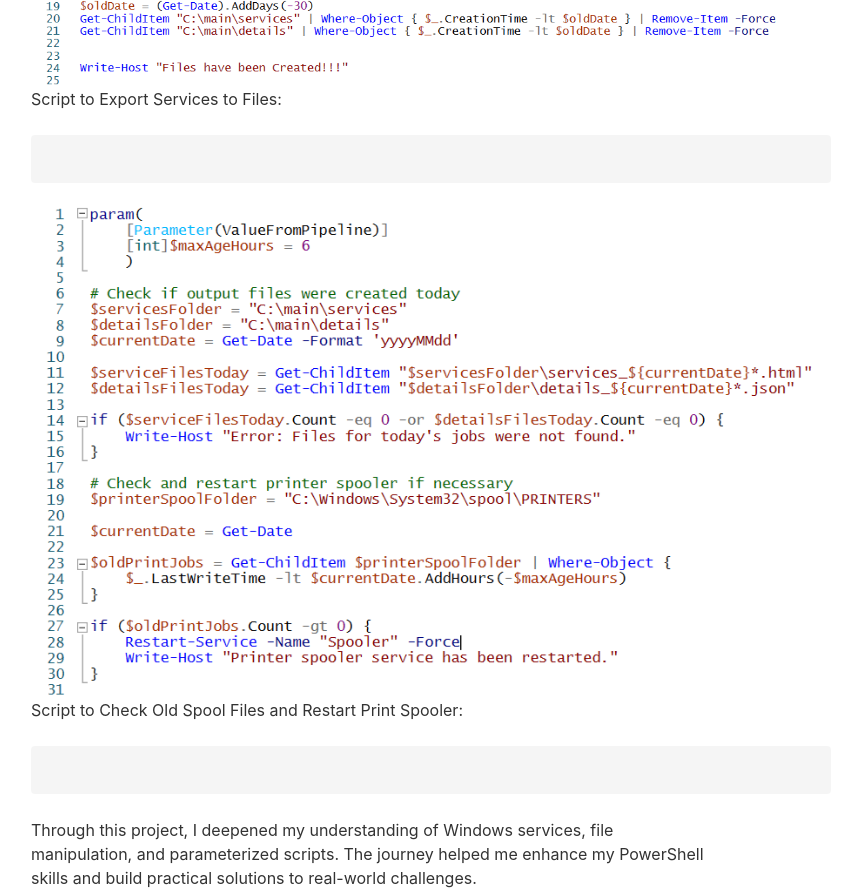
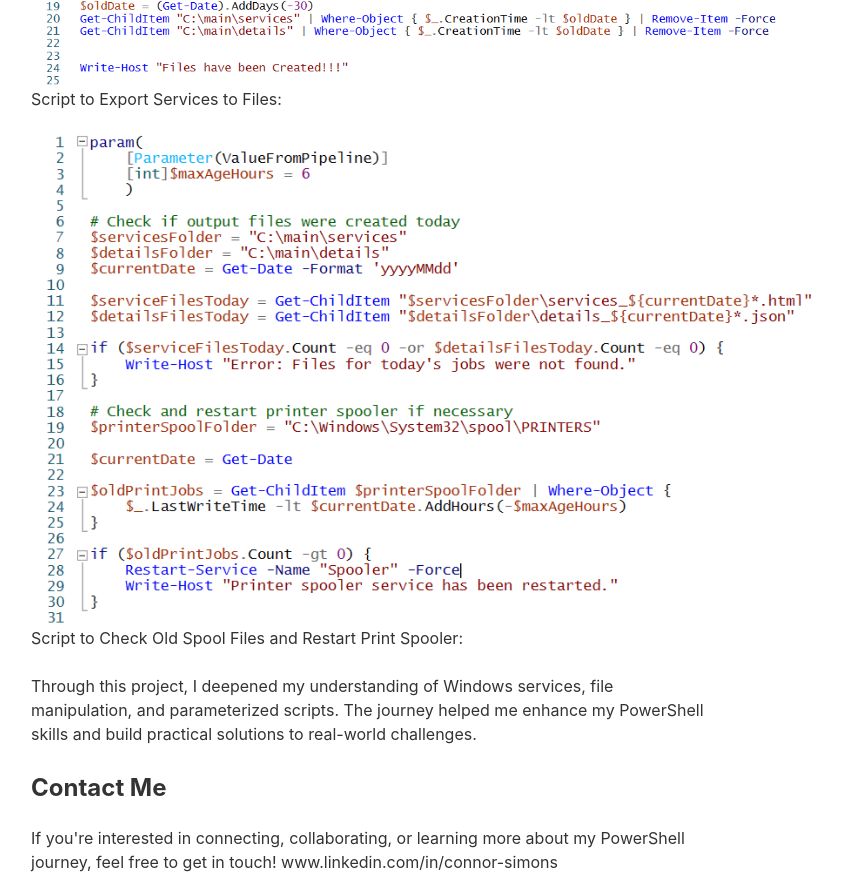
Before and after one commit to ConnorSimons/Powershell_Static2, a Gatsby site: page / in a window 1280 px wide. Shown: the part 2096-2989 px from the top of the page, without its empty margins (209-1052 px from the left). Built offline with nearby package versions, Linux system fonts and the light colour scheme; Gatsby itself is replaced by a stand-in of ours.

Commit message:
Update index.js

```diff
--- a/src/pages/index.js
+++ b/src/pages/index.js
@@ -78,7 +78,7 @@ const IndexPage = () => (
     </div>
     <div class="code-text">
       <p>Script to Export Services to Files:</p>
-      <pre><code>{/* Place your PowerShell script here */}</code></pre>
+{/*<pre><code> Place your PowerShell script here </code></pre>*/}
     </div>
   </div>
 
@@ -91,7 +91,7 @@ const IndexPage = () => (
     </div>
     <div class="code-text">
       <p>Script to Check Old Spool Files and Restart Print Spooler:</p>
-      <pre><code>{/* Place your PowerShell script here */}</code></pre>
+{/*<pre><code> Place your PowerShell script here </code></pre>*/}
     </div>
   </div>
   <p>
```
